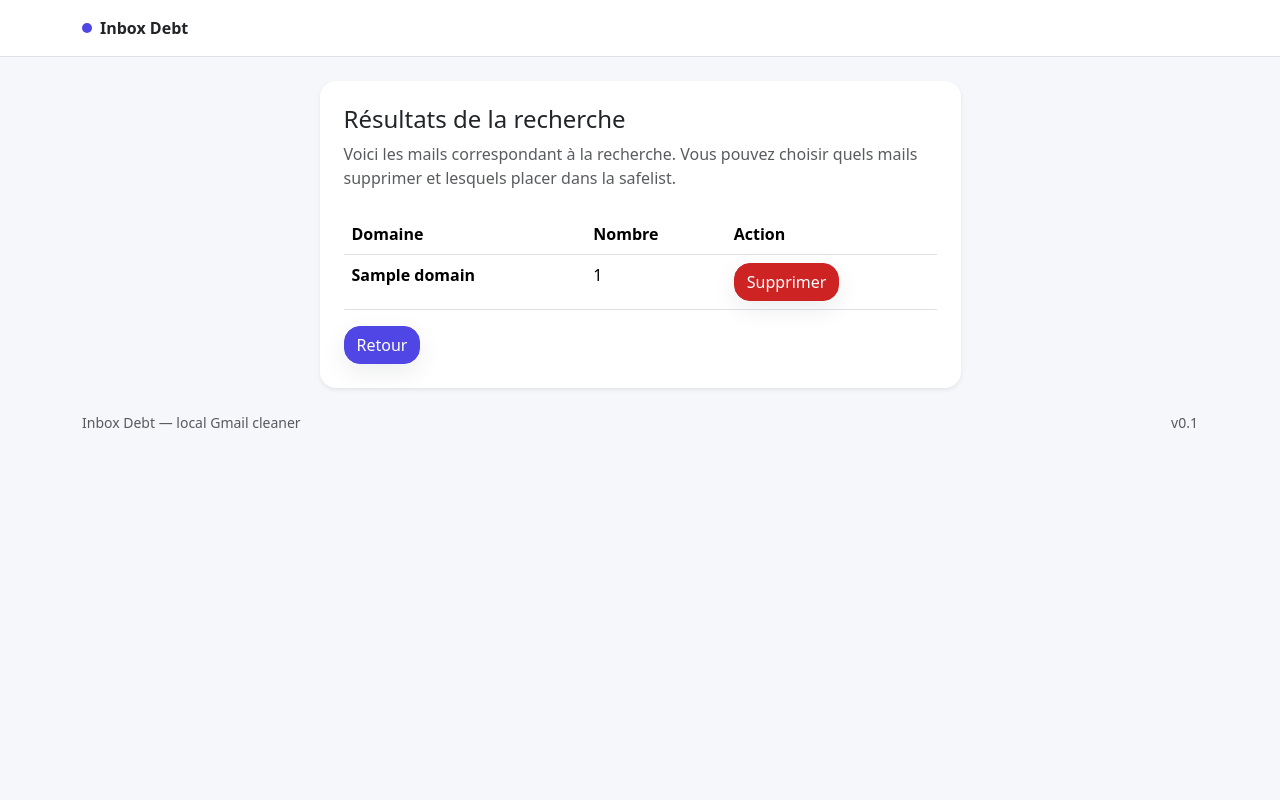
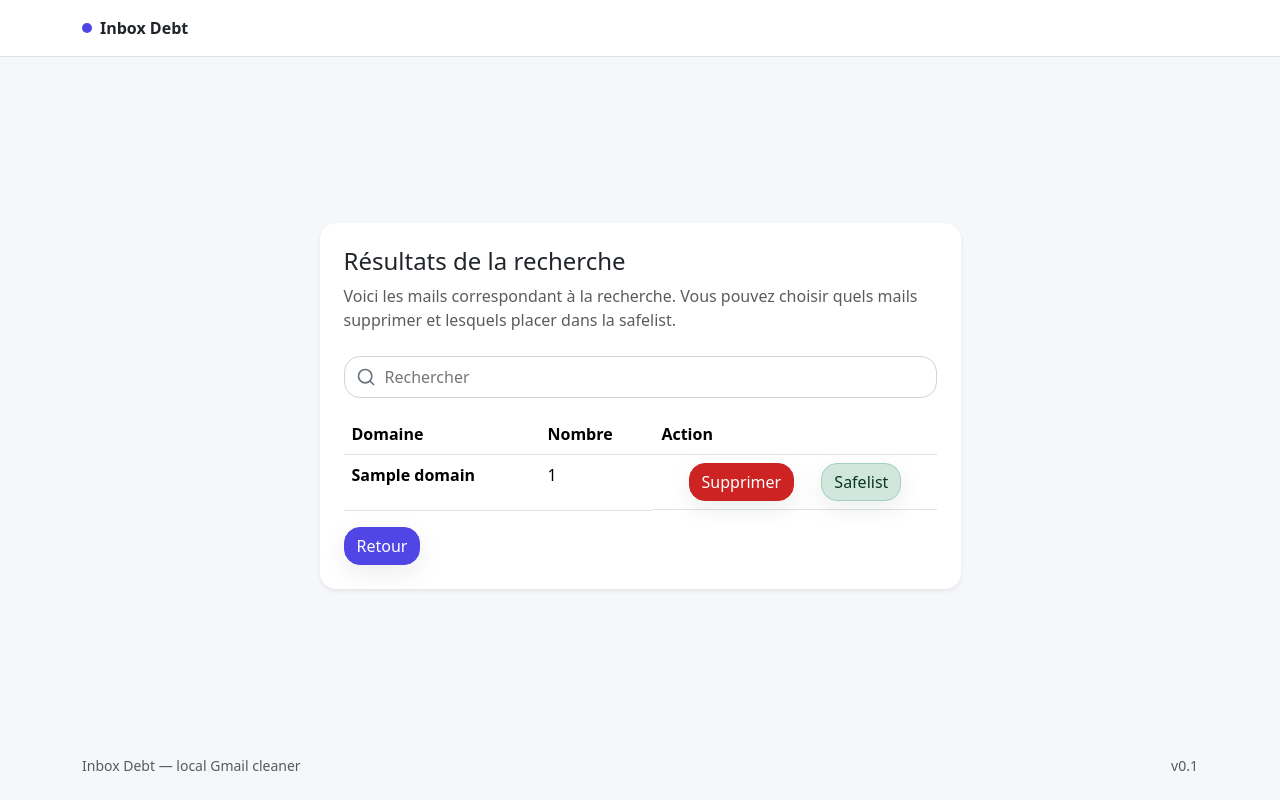
Before and after one commit to maeldolium/inbox_debt, a Flask app: template app/templates/results.html in a window 1280 px wide. Run offline with Flask 3, Linux system fonts and the light colour scheme; the template is opened without the code that fills it: most values are stand-ins (such as "Sample title", 1, 10 or a date in 2020).

Commit message:
feat: sort domain list, implement safelist and search field

```diff
--- a/app/app.py
+++ b/app/app.py
@@ -8,27 +8,33 @@ import webbrowser
 
 app = Flask(__name__)
 
+# Obtenir la liste de mail trier dans l'ordre décroissant
+# du nombre de mails par domaine
+def get_sorted_results():
+    credentials = auth()
+    service = get_gmail_service(credentials)
+    results = list_unsubscribe_emails(service)
+
+    # Charger et appliquer le filtre de safelist
+    safelist = load_safelist()
+    filtered_results = filter_safelist(results, safelist)
+
+    return dict(sorted(filtered_results.items(), key=lambda x: x[1]['count'], reverse=True)), service
+
+# Affichage de l'accueil
 @app.route("/")
 def index():
     return render_template("index.html")
 
+# Analyse de la boîte mail
 @app.route("/analyze", methods=["POST"])
 def analyze():
+    sorted_results, _ = get_sorted_results()
+    return render_template("results.html", data=sorted_results)
 
-    # Connexion avec OAuth2
-    credentials = auth()
-
-    # Service pour la récupération des mails
-    service = get_gmail_service(credentials)
-
-    # Récupération des mails
-    results = list_unsubscribe_emails(service)
-
-    return render_template("results.html", data=results)
-
+# Suppression des mails
 @app.route("/delete", methods=["POST"])
 def delete():
-
     domain = request.form.get("domain")
     message = None
     message_type = None
@@ -36,7 +42,6 @@ def delete():
     try:
         credentials = auth()
         service = get_gmail_service(credentials)
-
         results = list_unsubscribe_emails(service)
 
         message_ids = results[domain]["message_ids"]
@@ -44,17 +49,36 @@ def delete():
 
         delete_emails(service, message_ids)
 
-        results = list_unsubscribe_emails(service)
-
         message = f"✓ {count} mails de {domain} ont été supprimés avec succès"
         message_type = "success"
 
     except Exception as e:
         message = f"✗ Erreur lors de la suppression : {str(e)}"
         message_type = "error"
-        results = list_unsubscribe_emails(service)
 
-    return render_template("results.html", data=results, message=message, message_type=message_type)
+    # Mise à jour de la liste de mails
+    sorted_results, _ = get_sorted_results()
+    return render_template("results.html", data=sorted_results, message=message, message_type=message_type)
+
+# Ajout à la safelist
+@app.route("/safelist", methods=["POST"])
+def safelist():
+    domain = request.form.get("domain")
+    message = None
+    message_type = None
+
+    try:
+        add_domain_to_safelist(domain)
+        message = f"✓ {domain} ajouté à la safelist !"
+        message_type = "success"
+
+    except Exception as e:
+        message = f"✗ Erreur lors de l'ajout à la safelist : {str(e)}"
+        message_type = "error"
+
+    # Mise à jour de la liste de mails
+    sorted_results, _ = get_sorted_results()
+    return render_template("results.html", data=sorted_results, message=message, message_type=message_type)
 
 
 if __name__ == "__main__":
--- a/app/static/css/app.css
+++ b/app/static/css/app.css
@@ -20,6 +20,7 @@
     background-color: var(--app-delete);
     border-color: var(--app-delete);
     color: var(--app-font-white);
+    border-radius: var(--app-radius);
 }
 .btn-delete:hover {
     background-color: transparent;
@@ -27,6 +28,39 @@
     color: var(--app-delete);
 }
 
+/* Bouton safelist */
+.btn-safelist {
+  color: var(--app-font-white);
+  border-radius: var(--app-radius);
+  background-color: var(--app-safelist-bg);
+  border-color: var(--app-safelist-border);
+  color: var(--app-safelist-font);
+}
+
+/* Search input */
+.search-wrapper {
+  position: relative;
+  display: flex;
+  align-items: center;
+  margin-bottom: 1rem;
+}
+
+.search-icon {
+  position: absolute;
+  left: 0.75rem;
+  width: 1.25rem;
+  height: 1.25rem;
+  color: var(--app-font-grey, #6c757d);
+  pointer-events: none;
+}
+
+.search-input {
+  border-radius: var(--app-radius);
+  padding: 0.5rem 0.75rem 0.5rem 2.5rem;
+  width: 100%;
+  border: 1px solid #ced4da;
+}
+
 /* Cards */
 .card {
   border-radius: var(--app-radius);
--- a/app/static/css/tokens.css
+++ b/app/static/css/tokens.css
@@ -17,6 +17,11 @@
 
   /* Delete and errors */
   --app-delete: #cd2323;
+
+  /* Safelist and success */
+  --app-safelist-bg: #d1e7dd;
+  --app-safelist-border: #a3cfbb;
+  --app-safelist-font: #0a3622;
 }
 
 body {
--- a/app/templates/base.html
+++ b/app/templates/base.html
@@ -15,7 +15,7 @@
   {% block head %}{% endblock %}
 </head>
 
-<body class="bg-app">
+<body class="bg-app d-flex flex-column min-vh-100">
   <header class="border-bottom bg-white">
     <div class="container py-3 d-flex align-items-center justify-content-between">
       <a href="{{ url_for('index') }}" class="text-decoration-none d-flex align-items-center gap-2">
@@ -27,7 +27,7 @@
     </div>
   </header>
 
-  <main class="container py-4">
+  <main class="container py-4 flex-fill align-content-center">
     {% if message %}
       <div class="alert {{ 'alert-success' if message_type == 'success' else 'alert-danger' }} shadow-sm" role="alert">
         {{ message }}
--- a/app/templates/results.html
+++ b/app/templates/results.html
@@ -9,7 +9,14 @@
                 <h1 class="h4 mb-2">Résultats de la recherche</h1>
                 <p class="text-muted mb-4">Voici les mails correspondant à la recherche. Vous pouvez choisir quels mails supprimer et lesquels placer dans la safelist.</p>
 
-                <form action="{{ url_for('delete') }}" method="post" id="deleteForm">
+                <form action="" method="post" id="deleteForm">
+                    <div class="search-wrapper">
+                        <svg class="search-icon" xmlns="http://www.w3.org/2000/svg" viewBox="0 0 24 24" fill="none" stroke="currentColor" stroke-width="2" stroke-linecap="round" stroke-linejoin="round">
+                            <circle cx="11" cy="11" r="8"></circle>
+                            <path d="m21 21-4.35-4.35"></path>
+                        </svg>
+                        <input type="text" id="domainFilter" class="search-input" placeholder="Rechercher">
+                    </div>
                     <table class="table table-hover">
                         <thead>
                             <tr>
@@ -24,9 +31,12 @@
                             <tr>
                                 <th scope="row">{{ domain }}</th>
                                 <td>{{ info.count }}</td>
-                                <td>
-                                    <button type="submit" name="domain" value="{{ domain }}" data-domain="{{ domain }}" data-count="{{ info.count }}" class="delete-btn btn btn-delete btn-app">
+                                <td class="d-flex justify-content-evenly">
+                                    <button type="submit" name="domain" value="{{ domain }}" data-domain="{{ domain }}" data-count="{{ info.count }}" formaction="{{ url_for('delete') }}" class="btn btn-delete btn-app">
                                         Supprimer
+                                    </button>
+                                    <button type="submit" name="domain" value="{{ domain }}" data-domain="{{ domain }}" formaction="{{ url_for('safelist') }}" class="btn btn-safelist btn-app">
+                                        Safelist
                                     </button>
                                 </td>
                             </tr>
@@ -45,16 +55,62 @@
 
  {% block scripts %}
  <script>
-        document.querySelectorAll(".delete-btn").forEach((btn) => {
-            btn.addEventListener("click", (event) => {
-                const domain = btn.dataset.domain;
-                const count = btn.dataset.count;
+    // Filtre des domaines
+    const domainFilter = document.getElementById("domainFilter");
+    const tbody = document.querySelector("tbody");
+    const rows = tbody.querySelectorAll("tr");
 
-                const ok = window.confirm(`Supprimer ${count} mails de ${domain} ?`);
-                if (!ok) {
-                    event.preventDefault();
-                };
-            });
+    domainFilter.addEventListener("input", (event) => {
+        const filterValue = event.target.value.toLowerCase();
+
+        rows.forEach((row) => {
+            const firstCell = row.querySelector("th");
+            const domainText = firstCell.textContent.trim().toLowerCase();
+
+            if (domainText.includes(filterValue)) {
+                row.classList.remove("d-none");
+            } else {
+                row.classList.add("d-none");
+            }
         });
+    });
+
+    // Récupère tous les boutons
+    const deleteButtons = document.querySelectorAll(".btn-delete");
+    const safelistButtons = document.querySelectorAll(".btn-safelist");
+    const allButtons = document.querySelectorAll(".btn-delete, .btn-safelist");
+
+    // Fonction générique pour gérer la désactivation des boutons
+    function handleButtonAction(btn, confirmMessage, loadingText) {
+        const ok = window.confirm(confirmMessage);
+        if (!ok) {
+            event.preventDefault();
+            return;
+        }
+
+        // Désactive tous les boutons
+        allButtons.forEach((b) => {
+            if(b !== btn) {
+                b.disabled = true;
+            }
+        });
+    }
+
+    // Gestion des clics sur les boutons de suppression
+    deleteButtons.forEach((btn) => {
+        btn.addEventListener("click", (event) => {
+            const domain = btn.dataset.domain;
+            const count = btn.dataset.count;
+            handleButtonAction(btn, `Supprimer ${count} mails de ${domain} ?`, " Suppression…");
+        });
+    });
+
+    // Gestion des clics sur les boutons safelist
+    safelistButtons.forEach((btn) => {
+        btn.addEventListener("click", (event) => {
+            const domain = btn.dataset.domain;
+            handleButtonAction(btn, `Ajouter ${domain} à la safelist ?`, " Ajout…");
+        });
+    });
 </script>
 {% endblock %}
```
